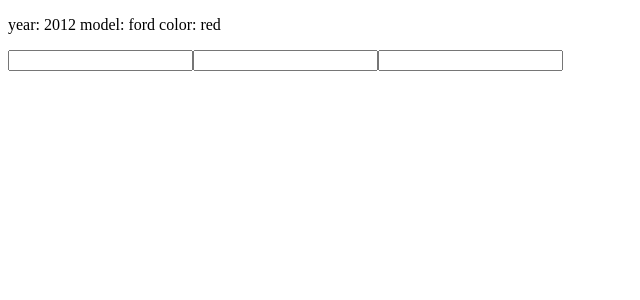
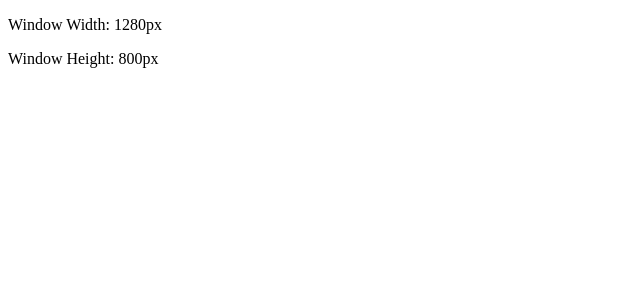
Before and after one commit to MOHIT29-dev/Brocode-react, a React (Vite) app in the folder brocode/: page / in a window 1280 px wide. Shown: the top 300 px of the page, without its empty margins (0-640 px from the left). Built offline with nearby package versions, Linux system fonts and the light colour scheme.

Commit message:
updation in code for useEffect()

```diff
--- a/brocode/src/Temp.jsx
+++ b/brocode/src/Temp.jsx
@@ -15,38 +15,42 @@
 // #5 Clean up when a component unmounts
 
 
-import React, { useState } from 'react';
+import React, { useState, useEffect } from "react";
 
 function MyComponent() {
 
-    const [car, setCar] = useState({
-        year:2012,
-        model:"ford",
-        color : "red",
-    });
+    const [width, setWidth] = useState(() => window.innerWidth);
+    const [height, setHeight] = useState(() => window.innerHeight);
 
-    function handleYearChange(e){
-         setCar(c=>({...c,year:e.target.value}));
-    };
+    useEffect(() => {
+        const handleResize = () => {
+            setWidth(window.innerWidth);
+            setHeight(window.innerHeight);
+        };
 
-    function handleModelChange(e){
-        setCar(c=>({...c,model:e.target.value}));
-    };
+        window.addEventListener("resize", handleResize);
 
-    function handleColorChange(e){
-        setCar(c=>({...c,color:e.target.value}));
-    }
+        return () => {
+            window.removeEventListener("resize", handleResize);
+        };
+    }, []);
+
+    useEffect(() => {
+        document.title = `Size: ${width} x ${height}`;
+    }, [width, height]);
 
     return (
-        <div>
-            <p>year: {car.year} model: {car.model} color: {car.color}</p>
-            <input type ="number" onChange={handleYearChange}/>
-            <input type ="text" onChange={handleModelChange}/>
-            <input type ="text" onChange={handleColorChange}/>
-        </div>
-      );
+        <>
+            <p>Window Width: {width}px</p>
+            <p>Window Height: {height}px</p>
+        </>
+    );
 }
-export default MyComponent
+
+export default MyComponent;
+
+
+
 
 
 
```
